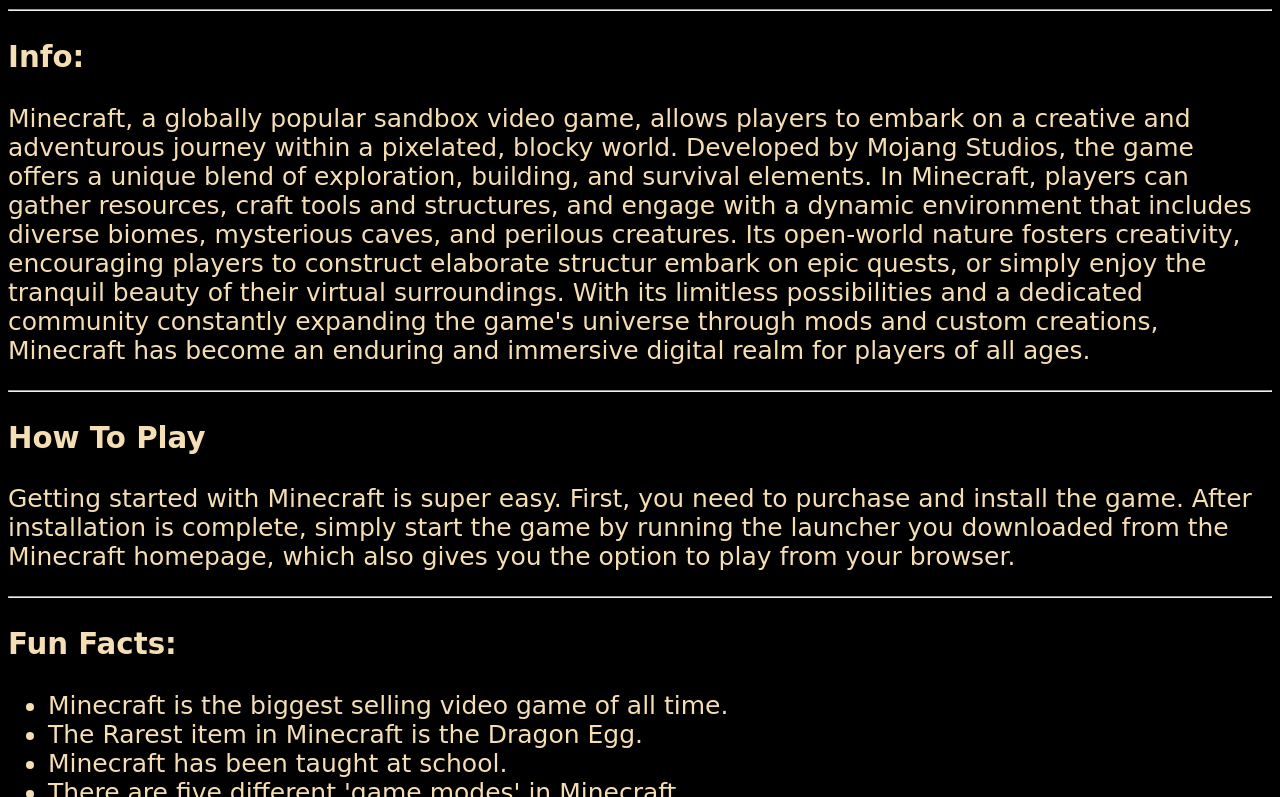
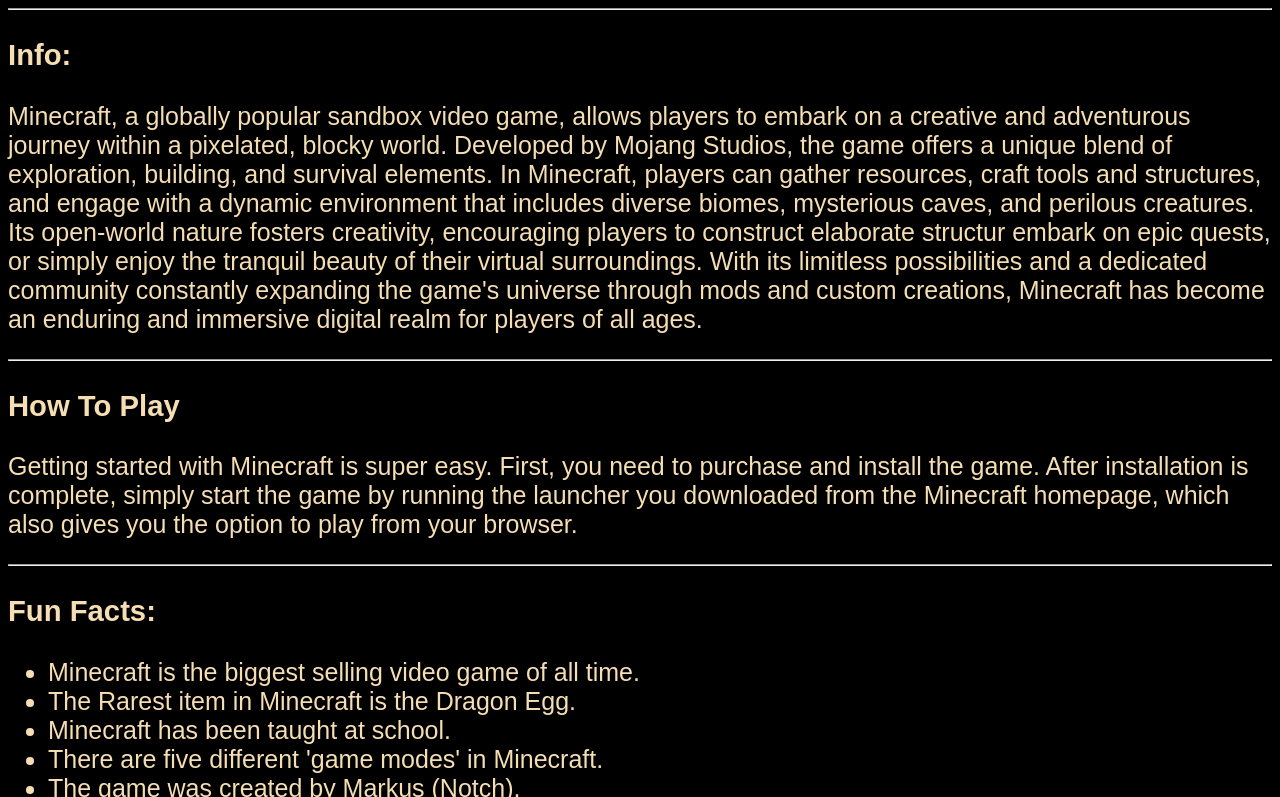
Before and after one commit to CoolMuhammad800/Minecraft, a plain HTML site: page index.html in a window 1280 px wide. Shown: the part 325-1122 px from the top of the page. Drawn offline with Linux system fonts and the light colour scheme.

Commit message:
main.css

```diff
--- a/main.css
+++ b/main.css
@@ -22,7 +22,7 @@ header {
   }
 
 body{
-    font-family:cursive;
+    font-family:Sans-serif;
 }
 
 a{
```
